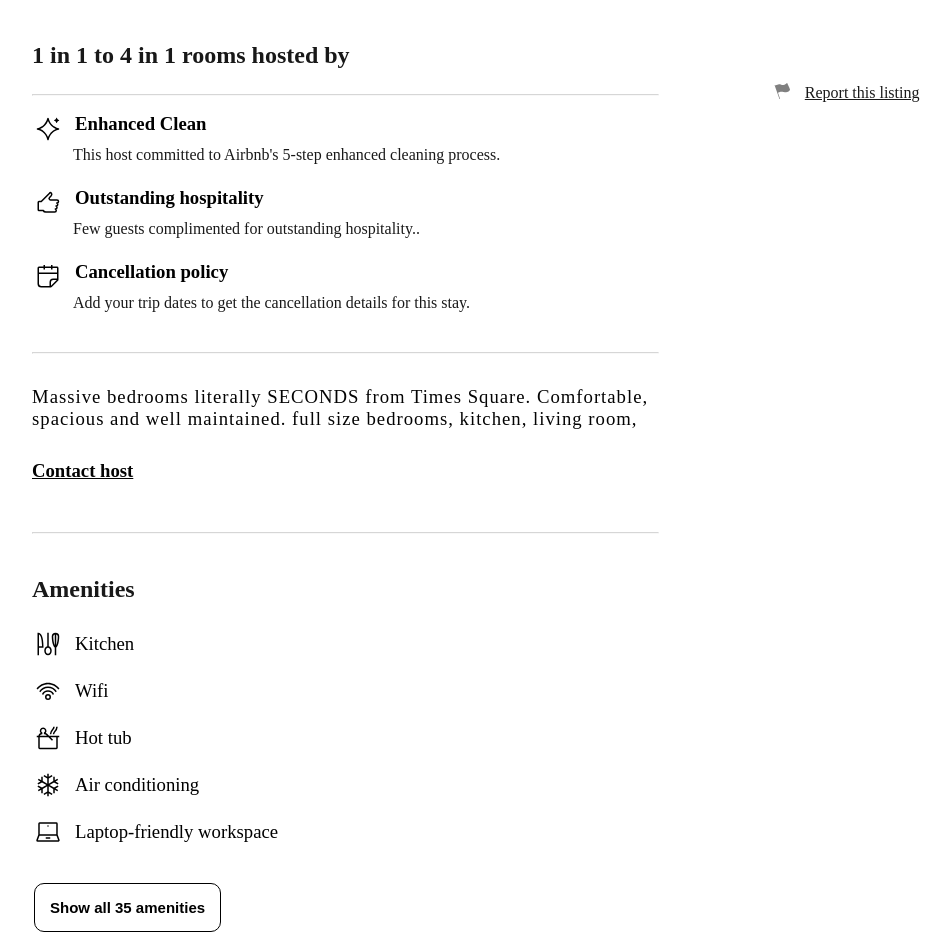
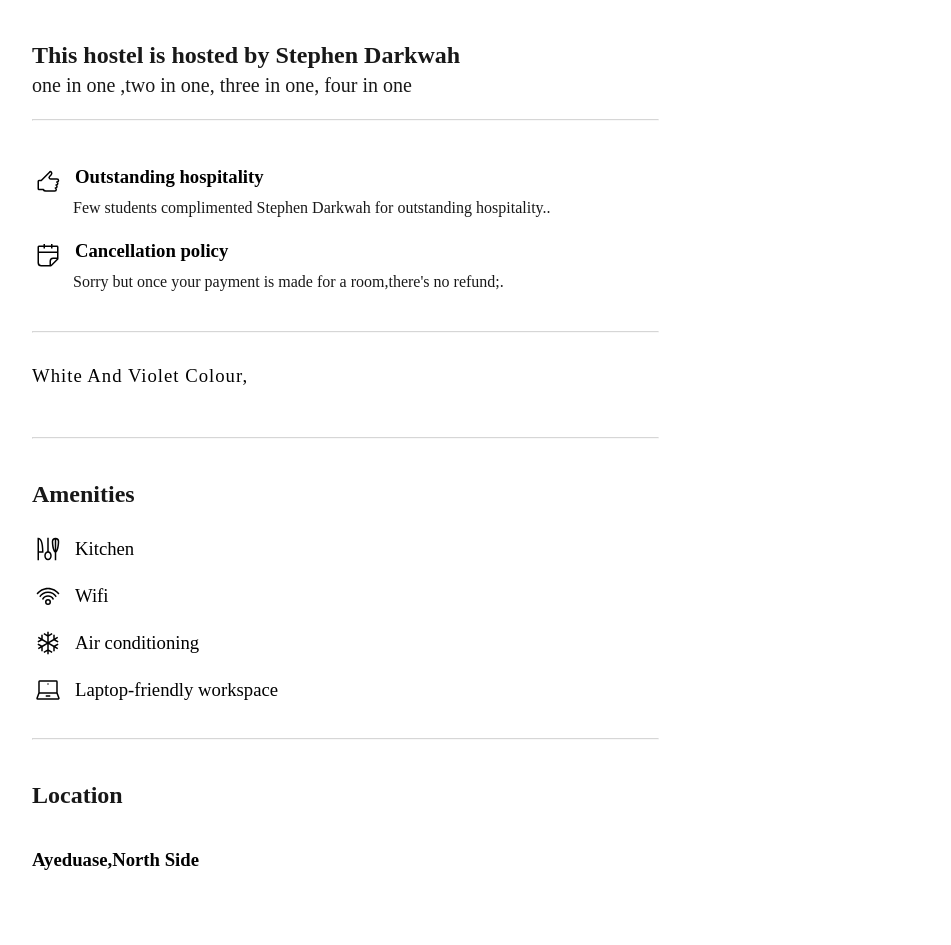
Before and after one commit to kabakae/StayMaster, a React (Create React App) app: page /result/0 in a window 1280 px wide. Shown: the part 607-1552 px from the top of the page, without its empty margins (160-1111 px from the left). Built offline with nearby package versions, Linux system fonts and the light colour scheme.

Commit message:
added images

```diff
--- a/src/Itemdetails.js
+++ b/src/Itemdetails.js
@@ -35,7 +35,7 @@ class Itemdetails extends React.Component {
               <i>
                 {items.rating} <i style={{ color: "#717171" }}>·</i>{" "}
               </i>
-              <i>{items.location},United States</i>
+              <i>{items.location}</i>
               <i style={{ color: "black", textDecoration: "none" }}>
                 <i style={{ color: "#717171" }}>·</i> {items.price}
               </i>
@@ -55,31 +55,10 @@ class Itemdetails extends React.Component {
               {items.type} hosted by {items.host}
             </h2>
             <h4>{items.smalldescription}</h4>
-            <div className="items__wind" style={{ cursor: "pointer" }}>
-              <svg
-                viewBox="0 0 24 24"
-                xmlns="http://www.w3.org/2000/svg"
-                role="presentation"
-                aria-hidden="true"
-                focusable="false"
-                style={{
-                  marginRight: "15px",
-                  height: "16px",
-                  width: "16px",
-                  display: "block",
-                  fill: "currentcolor",
-                  color: "grey",
-                }}
-              >
-                <path d="M22.39 5.798c-.088-.208-1.252-2.89-1.759-4.018a228.077 228.077 0 0 0-.677-1.49.5.5 0 0 0-.838-.11 7.236 7.236 0 0 1-.407.435 10.66 10.66 0 0 1-1.134.985C16.404 2.479 15.187 3 14 3c-1.21 0-1.995-.133-3.309-.483l-.4-.107C9.194 2.121 8.47 2 7.5 2a6.35 6.35 0 0 0-1.186.12c-.87.165-1.786.49-2.715.928-.48.225-.932.467-1.345.708l-.112.068-.171-.49a.5.5 0 1 0-.944.331l7 20a.5.5 0 0 0 .944-.33l-2.986-8.531a21.773 21.773 0 0 1 1.77-.843c.73-.307 1.44-.556 2.102-.724.61-.155 1.163-.237 1.642-.237.869 0 1.515.108 2.536.377l.398.106c1.39.371 2.255.517 3.566.517 2.853 0 5.29-1.786 5.974-3.842a.5.5 0 0 0 0-.316c-.324-.974-.87-2.355-1.584-4.044z"></path>
-              </svg>
-              <h4 style={{ textDecoration: "underline" }}>
-                Report this listing
-              </h4>
-            </div>
+
             <hr />
 
-            <div className="items__icons">
+            {/* <div className="items__icons">
               <svg
                 viewBox="0 0 32 32"
                 xmlns="http://www.w3.org/2000/svg"
@@ -96,10 +75,9 @@ class Itemdetails extends React.Component {
               >
                 <path d="M15.032 1.747c.263-1.004 1.692-.993 1.94.015.876 3.577 2.415 6.454 4.614 8.652 2.198 2.199 5.075 3.738 8.652 4.615 1.016.249 1.016 1.693 0 1.942-3.577.877-6.454 2.416-8.652 4.615-2.199 2.198-3.738 5.075-4.615 8.652-.249 1.016-1.693 1.016-1.942 0-.877-3.577-2.416-6.454-4.615-8.652-2.198-2.199-5.075-3.738-8.652-4.615-1.008-.247-1.019-1.676-.015-1.939 3.535-.923 6.394-2.487 8.597-4.69 2.202-2.202 3.765-5.06 4.688-8.595zm.945 3.518l-.133.325c-.88 2.085-2.025 3.914-3.438 5.484l-.33.357-.318.326c-1.6 1.6-3.5 2.893-5.693 3.88l-.475.206-.325.133.352.14c2.108.859 3.952 1.995 5.527 3.407l.358.33.326.319c1.603 1.602 2.887 3.515 3.854 5.732l.203.48.115.291.115-.292c.86-2.108 1.996-3.952 3.408-5.527l.33-.358.319-.326c1.602-1.603 3.515-2.887 5.732-3.854l.48-.203.292-.115-.293-.115c-2.421-.988-4.494-2.34-6.211-4.057-1.603-1.602-2.887-3.515-3.854-5.732l-.203-.48-.138-.351zm11.04-3.891c.13-.502.845-.497.969.007.176.718.48 1.287.913 1.72.433.433 1.002.737 1.72.913.508.125.508.847 0 .972-.718.176-1.287.48-1.72.913-.433.433-.737 1.002-.913 1.72-.125.508-.847.508-.972 0-.176-.718-.48-1.287-.913-1.72-.433-.433-1.002-.737-1.72-.913-.504-.124-.51-.839-.007-.97.71-.185 1.277-.496 1.712-.93.434-.435.745-1.002.93-1.712z"></path>
               </svg>
-              <h3>Enhanced Clean</h3>
-            </div>
+             <h3>Enhanced Clean</h3>
+            </div> */}
             <h4 style={{ paddingLeft: "41px", width: "70%" }}>
-              This host committed to Airbnb's 5-step enhanced cleaning process.
             </h4>
             <br />
             <div className="items__icons">
@@ -130,7 +108,7 @@ class Itemdetails extends React.Component {
               <h3>Outstanding hospitality</h3>
             </div>
             <h4 style={{ paddingLeft: "41px", width: "70%" }}>
-              Few guests complimented {items.host} for outstanding hospitality..
+              Few students complimented {items.host} for outstanding hospitality..
             </h4>
             <br />
             <div className="items__icons">
@@ -153,12 +131,12 @@ class Itemdetails extends React.Component {
               <h3>Cancellation policy</h3>
             </div>
             <h4 style={{ paddingLeft: "41px", width: "70%" }}>
-              Add your trip dates to get the cancellation details for this stay.
+              Sorry but once your payment is made for a room,there's no refund;.
             </h4>
             <br />
             <hr />
             <h3>{items.description}</h3>
-            <h3>Contact host</h3>
+            {/* <h3>Contact host</h3> */}
             <br />
             <hr />
             <h2 style={{ padding: "25px 0" }}>Amenities</h2>
@@ -219,34 +197,7 @@ class Itemdetails extends React.Component {
                 Wifi
               </h3>
             </div>
-            <div className="items__icons">
-              <svg
-                viewBox="0 0 32 32"
-                xmlns="http://www.w3.org/2000/svg"
-                aria-hidden="true"
-                className="mobile__svg"
-                role="presentation"
-                focusable="false"
-                style={{
-                  display: "block",
-                  height: "24px",
-                  width: "24px",
-                  marginRight: "-15px",
-                  fill: "currentcolor",
-                }}
-              >
-                <path d="M9.5 2a4.5 4.5 0 0 1 3.527 7.295c.609.215 1.173.55 1.66.988l.191.182L17.414 13H31v2h-2v14a2 2 0 0 1-1.85 1.995L27 31H5a2 2 0 0 1-1.995-1.85L3 29V15H1v-2h2.1a5.009 5.009 0 0 1 2.955-3.608A4.5 4.5 0 0 1 9.5 2zm7.085 13H5v14h22V15h-7.586l3.293 3.294-1.414 1.414zM9.5 4a2.5 2.5 0 0 0-1 4.792V11H8a3.001 3.001 0 0 0-2.83 2h9.415l-1.121-1.121a3 3 0 0 0-1.923-.872L11.343 11H10.5V8.792A2.5 2.5 0 0 0 9.5 4zm15.486-3a6.957 6.957 0 0 1-1.803 4.07l-.445.463A8.971 8.971 0 0 0 20.354 11H18.35a10.975 10.975 0 0 1 3.202-7.118A4.961 4.961 0 0 0 22.974 1zm2.007 0h2.004a10.96 10.96 0 0 1-3.202 7.124A4.974 4.974 0 0 0 24.373 11h-2.012a6.97 6.97 0 0 1 1.804-4.064l.444-.462A8.958 8.958 0 0 0 26.993.999z"></path>
-              </svg>
-              <h3
-                style={{
-                  fontWeight: "normal",
-                  padding: "5px 0",
-                  margin: "0 0 15px 30px",
-                }}
-              >
-                Hot tub
-              </h3>
-            </div>
+
             <div className="items__icons">
               <svg
                 viewBox="0 0 32 32"
@@ -303,36 +254,15 @@ class Itemdetails extends React.Component {
                 Laptop-friendly workspace
               </h3>
             </div>
-            <button className="items__btn">Show all 35 amenities</button>
+
             <hr />
             <h2 style={{ padding: "25px 0" }}>Location</h2>
             <h3 style={{ textDecoration: "none" }}>
-              {items.location}, Untited States.
+              {items.location}
             </h3>
-            <button className="items__btn">More about the location</button>
+
             <hr className="items__mobile" />
-            <div className="items__winds" style={{ cursor: "pointer" }}>
-              <svg
-                viewBox="0 0 24 24"
-                xmlns="http://www.w3.org/2000/svg"
-                role="presentation"
-                aria-hidden="true"
-                focusable="false"
-                style={{
-                  marginRight: "15px",
-                  height: "16px",
-                  width: "16px",
-                  display: "block",
-                  fill: "currentcolor",
-                  color: "grey",
-                }}
-              >
-                <path d="M22.39 5.798c-.088-.208-1.252-2.89-1.759-4.018a228.077 228.077 0 0 0-.677-1.49.5.5 0 0 0-.838-.11 7.236 7.236 0 0 1-.407.435 10.66 10.66 0 0 1-1.134.985C16.404 2.479 15.187 3 14 3c-1.21 0-1.995-.133-3.309-.483l-.4-.107C9.194 2.121 8.47 2 7.5 2a6.35 6.35 0 0 0-1.186.12c-.87.165-1.786.49-2.715.928-.48.225-.932.467-1.345.708l-.112.068-.171-.49a.5.5 0 1 0-.944.331l7 20a.5.5 0 0 0 .944-.33l-2.986-8.531a21.773 21.773 0 0 1 1.77-.843c.73-.307 1.44-.556 2.102-.724.61-.155 1.163-.237 1.642-.237.869 0 1.515.108 2.536.377l.398.106c1.39.371 2.255.517 3.566.517 2.853 0 5.29-1.786 5.974-3.842a.5.5 0 0 0 0-.316c-.324-.974-.87-2.355-1.584-4.044z"></path>
-              </svg>
-              <h4 style={{ textDecoration: "underline" }}>
-                Report this listing
-              </h4>
-            </div>
+
           </div>
         </div>
       </div>
--- a/src/Maincontents.js
+++ b/src/Maincontents.js
@@ -1,86 +1,87 @@
 export const Resultcontent = [
   {
     id: 0,
-    rating: "5.0 (192)",
+    rating: "4.5",
     img: "./adombi.jpg",
     title: "Adombi Hostel",
-    type: "1 in 1 to 4 in 1 rooms",
+    type: "This hostel is",
     location: "Ayeduase,North Side",
-    host: "",
+    host: "Stephen Darkwah",
     amenities: "Wifi · Air condition · kitchen",
-    price: "GHS 7K/year",
+    smalldescription: "one in one ,two in one, three in one, four in one",
+    price: "(GHS 7K/year),to (GHS 5k/year)",
     description:
-      "Massive  bedrooms literally SECONDS from Times Square. Comfortable, spacious and well maintained. full size bedrooms, kitchen, living room, ",
+      "White And Violet Colour, ",
   },
   {
     id: 1,
     img: "./paradise.webp",
-    rating: "4.75(102)",
-    title: " Bedroom.",
-    type: "Entire apartment",
-    location: "New Jersey",
-    host: "Abod",
+    rating: "4.0",
+    title: " Paradise regained hostel.",
+    type: "Paradise is",
+    location: "Ayeduase, North-Side",
+    host: "Michael Obeng",
     amenities: "Wifi · Washer · kitchen",
-    smalldescription: "4 guests · 2 bedrooms · 0 beds · 1 bath",
-    price: "$150",
+    smalldescription: "one in one ,two in one, three in one, four in one",
+    price: "ranges from(GHS 8K/year),to (GHS 5k/year)",
     description:
-      "This modern one bedroom apartment is found in a luxury apartment building, located in the eclectic neighborhood of Chelsea. Must see attractions include The High Line and Chelsea Market. Step outside and get around the city with ease with access to the A, C and E trains, located at the 34th Street and 8th Avenue subway station and the 1, 2 and 3 trains found at the 34th Street and 7th Avenue subway station.",
+      ". Green Storey-Building Opposite Casa Mara.",
   },
   {
     id: 2,
     img: "./thersah.jpg",
-    rating: "New",
-    title: "Furnished luxury rooms!",
-    type: "Private room",
-    location: "Florida",
-    host: "Micheal",
+    rating: "4.7",
+    title: "St Theresahs Hostel",
+    type: "St Theresahs is",
+    location: "Ayeduase,north-side",
+    host: "Theresah Akomeah",
     amenities: "Wifi · Washer · kitchen",
-    smalldescription: "1 guest · 1 bedroom · 1 bed · 1 shared bath",
-    price: "$80",
+    smalldescription: "one in one ,two in one, three in one, four in one",
+    price: "ranges from (GHS 10K/year),to (GHS 6k/year)",
     description:
-      "Rooms in apartment located in luxury building for rent. Seeking primarily young professionals/ students/ interns. Enjoy a beautiful and safe home with a young environment.",
+      "cream and yellow color building opposite paradise regained.",
   },
   {
     id: 3,
     img: "./p3.jpg",
-    rating: "4.15(35)",
-    title: "Luxury King Room & Suit",
-    type: "hotel Room",
-    location: "New Jersey",
-    host: "Abod Mike",
+    rating: "3.7",
+    title: "P3 hostel",
+    type: "This hostel",
+    location: "Ayeduase, North-Side",
+    host: "Godwin Boakye Antwi",
     amenities: "Wifi · Washer · iron",
-    smalldescription: "2 guests · 1 bedroom · 1 bed · 1 private bath",
-    price: "$92",
+    smalldescription: "two in one, three in one, four in one",
+    price: "ranges from (GHS 5K/year),to (GHS 3k/year)",
     description:
-      "Appointed with sleek furniture, our classic rooms offer the traditional comforts of home in one of the most time-honored hotels in Texas. Our ADA rooms provide you with a spacious bathroom that contains a bath tub with grab bars, and multiple room configurations to choose for your stay with up to 270 square feet and a queen sized bed.",
+      "pink colored hostel Close To Frontline And Opposite Happy Family.",
   },
   {
     id: 4,
     img: "./franco.jpg",
-    rating: "3.75(162)",
-    title: "Midtown One Bedroom ",
-    type: "Entire apartment",
+    rating: "3.8",
+    title: "Franco Hostel ",
+    type: "Franco Hostel is",
     location: "New York",
     host: "Toju",
     amenities: "Wifi · Washer · kitchen",
-    smalldescription: "3 guests · 1 bedroom · 1 bed · 1 bath",
-    price: "$169",
+    smalldescription: "one in one ,two in one, three in one, four in on",
+    price: "ranges from (GHS 7K/year),to (GHS 5k/year)",
     description:
-      "This modern one bedroom apartment is found in a luxury apartment building, located near the lively Theater District. This area is a tourist’s paradise, as it home to areas such as Times Square, Radio City Music Hall and Rockefeller Center. Step outside and get around the city with ease, as the 1 train is easily accessible from the 50th Street and Broadway subway station.",
+      "Pink hostel.",
   },
   {
     id: 5,
     img: "./amandah_hostel.jpg",
     rating: "4.55(155)",
-    title: "PT Square Studio",
-    type: "Entire apartment",
+    title: "This Hostel  is",
+    type: "This hostel is",
     location: "chicago",
     host: "abod micheal",
     amenities: "Wifi · Washer · kitchen",
     smalldescription: "2 guests · 1 bedroom · 0 beds · 1 bath",
-    price: "$80",
+    price: "ranges from (GHS 6K/year),to (GHS 4k/year)",
     description:
-      "Prime Times square location with access to restaurants & bars.",
+      ".",
   },
   {
     id: 6,
@@ -99,8 +100,8 @@ export const Resultcontent = [
   {
     id: 7,
     img: "./canam-hall-2.jpg",
-    rating: "4.44(444)",
-    title: "Two Bedded Suite",
+    rating: "3.3",
+    title: "Cnam-Hall is",
     type: "hotel Room",
     location: "Washignton",
     host: "Abod",
```
Also changed, not shown: src/Header.js (+4 -54 lines), public/Stay master logo.jpg.jpg (added).
